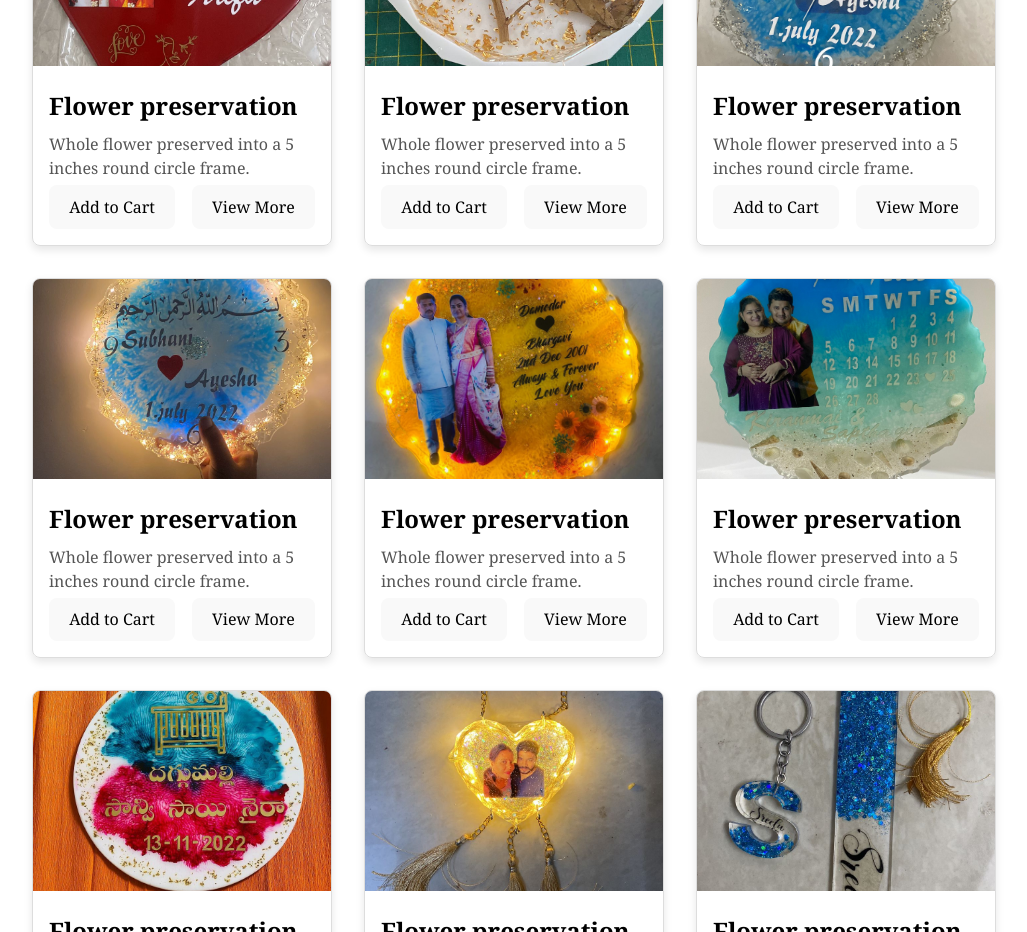
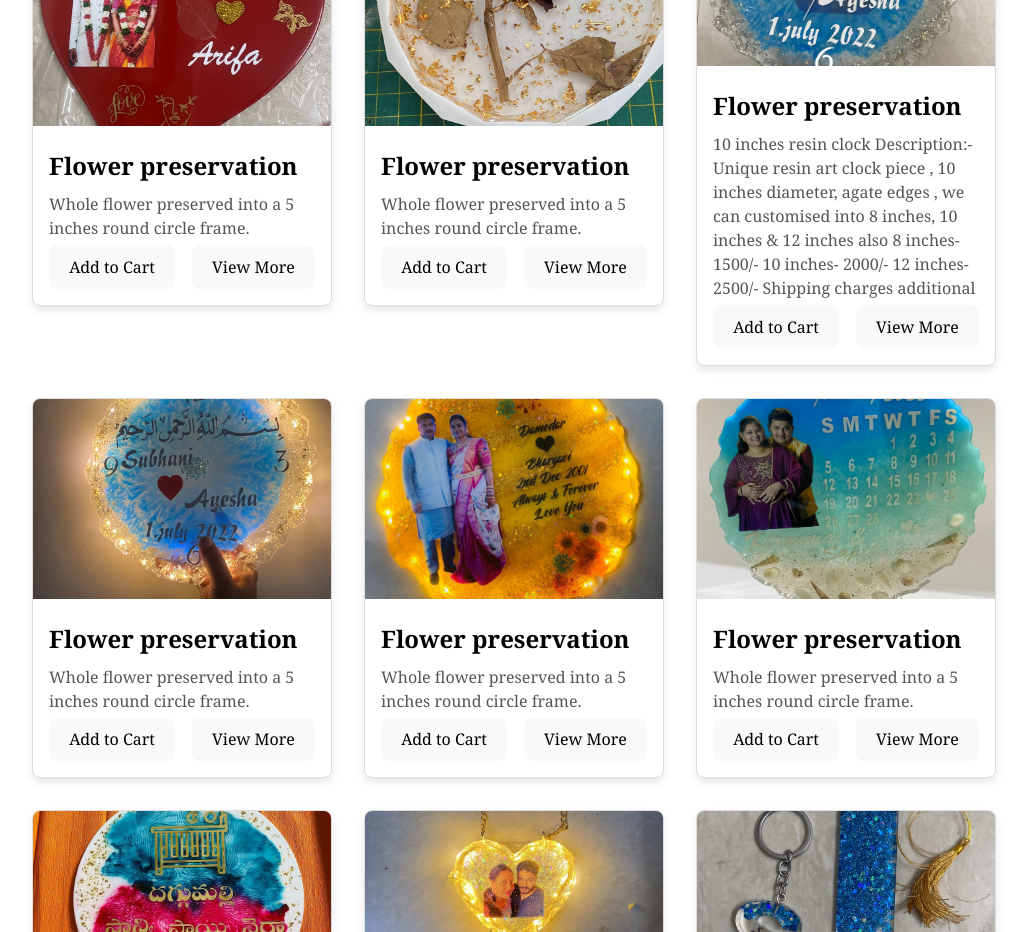
Before and after one commit to Chitresh8/Dreaming_Crafts, a React (Vite) app: page / in a window 1280 px wide. Shown: the part 1160-2092 px from the top of the page, without its empty margins (126-1153 px from the left). Built offline with nearby package versions, Linux system fonts and the light colour scheme.

Commit message:
feat(description ):added description per card component daily

```diff
--- a/src/components/Body/Body.jsx
+++ b/src/components/Body/Body.jsx
@@ -167,7 +167,15 @@ export const Body = () => {
       />
       <Card
         title="Flower preservation"
-        description="Whole flower preserved into a 5 inches round circle frame."
+        description="10 inches resin clock
+
+Description:-
+Unique resin art clock piece , 10 inches diameter, agate edges , we can customised into 8 inches, 10 inches & 12 inches also
+
+8 inches- 1500/-
+10 inches- 2000/-
+12 inches- 2500/-
+ Shipping charges additional"
         image={images[8]}
         button="Add to Cart"
         buttonTwo="View More"
```
